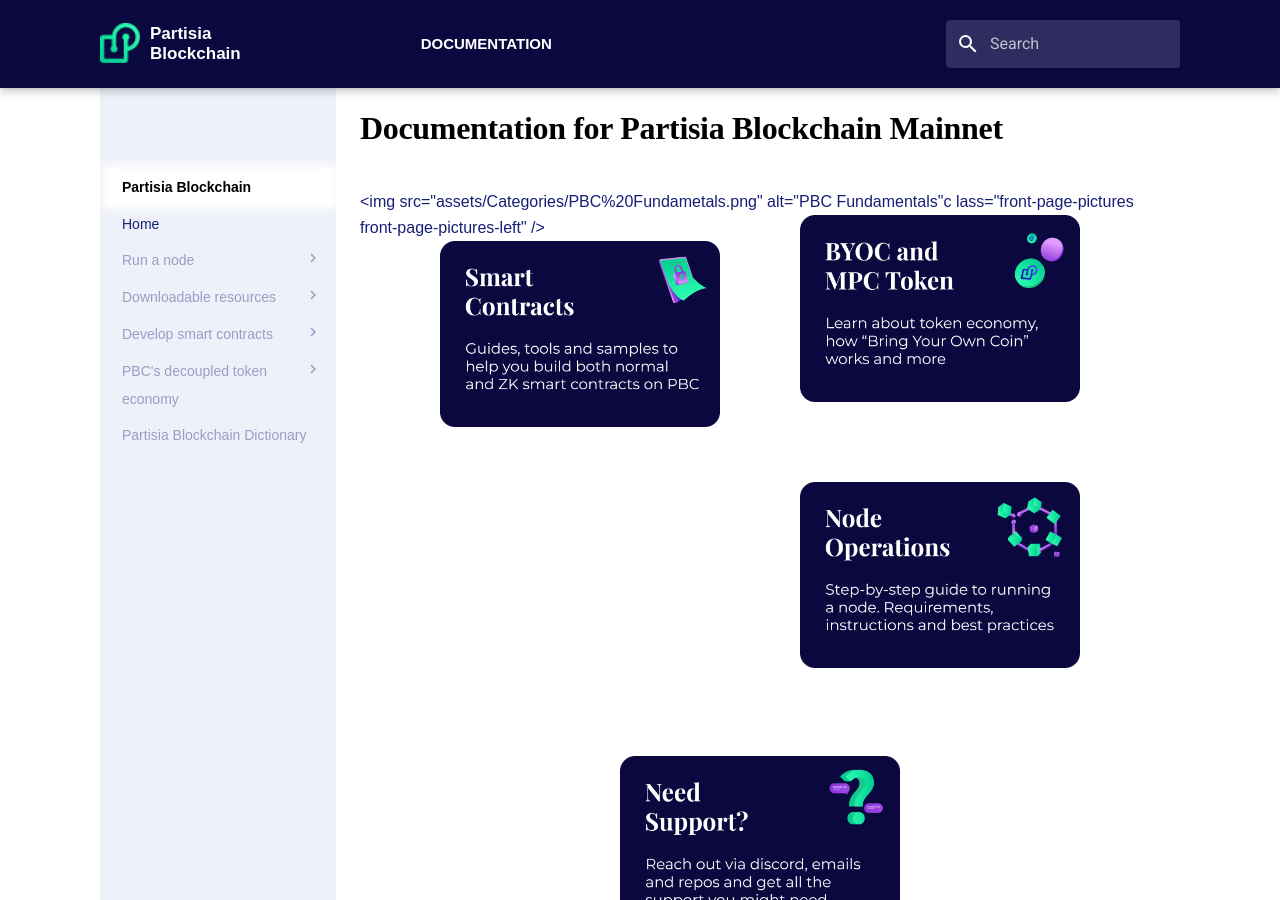
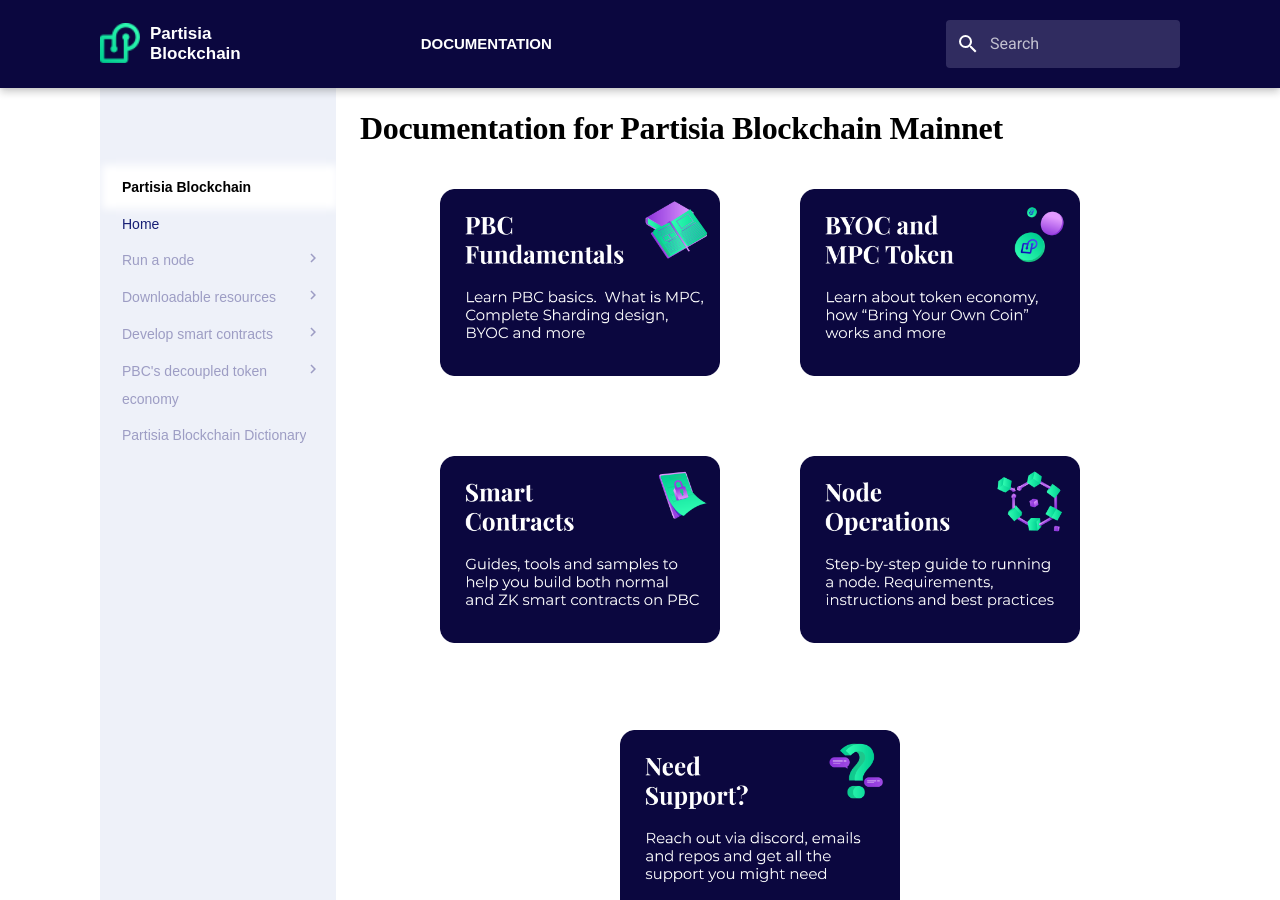
Before and after one commit to 0xSero/partisia-docs, an MkDocs documentation site: the page built from docs/index.md, in a window 1280 px wide and 900 px high. Built offline with MkDocs 1.6.1 and Material for MkDocs 9.7.7, drawn with Linux system fonts in a browser that asks for light colours; some web fonts are replaced; a script that is not in the unit is left out.

Commit message:
fixing small typo

```diff
--- a/docs/index.md
+++ b/docs/index.md
@@ -1,6 +1,6 @@
 # Documentation for Partisia Blockchain Mainnet
 <a href="">
-    [<img src="assets/Categories/PBC%20Fundametals.png" alt="PBC Fundamentals"c lass="front-page-pictures front-page-pictures-left" />](testnet.md)
+    [<img src="assets/Categories/PBC%20Fundametals.png" alt="PBC Fundamentals" class="front-page-pictures front-page-pictures-left" />](testnet.md)
 </a>
 <a href="">
     <img src="assets/Categories/BYOC%20and%20MPC%20Token.png"
```
